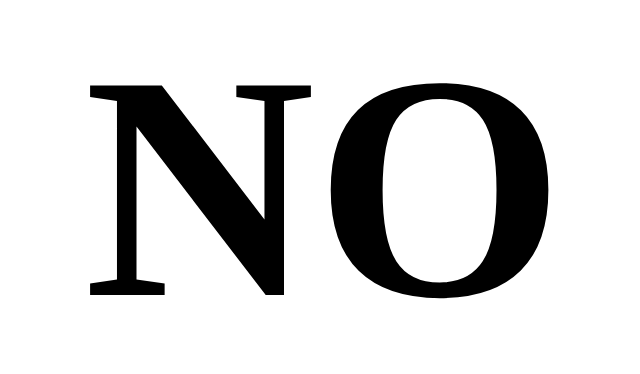
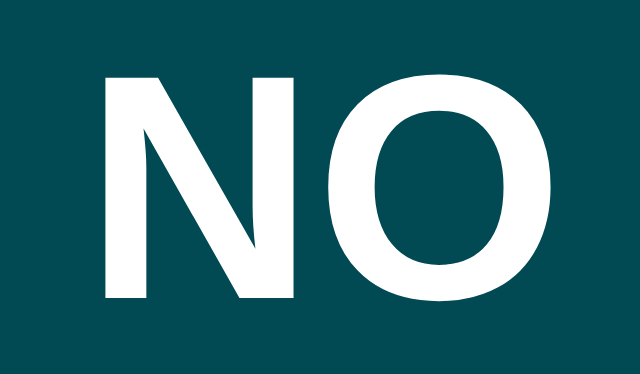
Before and after one commit to thephillybirds/thephillybirds.github.io, a plain HTML site: page index.html in a window 1280 px wide. Shown: the part 211-585 px from the top of the page, without its empty margins (316-956 px from the left). Drawn offline with Linux system fonts and the light colour scheme.

Commit message:
added Eagles colors

```diff
--- a/index.html
+++ b/index.html
@@ -38,9 +38,14 @@
 	<meta name="og:postal-code" content="19148"/>
 	<meta name="og:country-name" content="USA"/>
 	<style type="text/css">
+		body {
+			background-color: #014A53;
+			color: #fff;
+		}
 		h1 {
 			font-size: 20em;
 			text-align: center;
+			font-family: Arial;
 		}
 	</style>
 </head>
```
